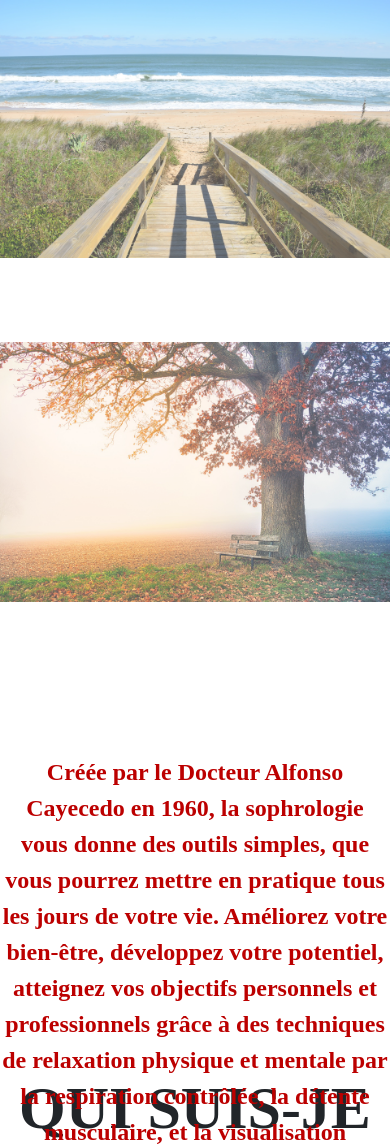
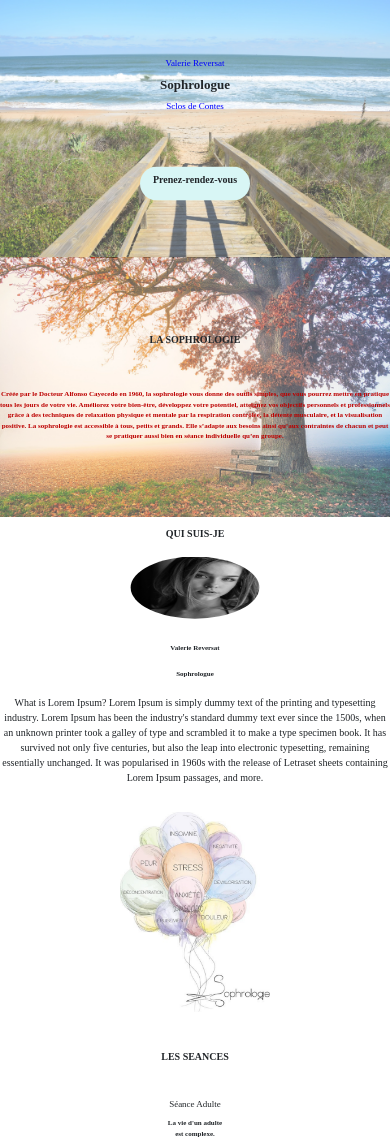
Before and after one commit to Ced06440/Sophologie-Reversat, a PHP site: page / in a window 390 px wide; the page is wider, and only the part inside the window is pictured. Shown: the top 1148 px of that part. Run offline with PHP 8.4, Linux system fonts and the light colour scheme; grey boxes are pictures that could not be loaded.

Commit message:
mise a jour css mobil

```diff
--- a/Index.html
+++ b/Index.html
@@ -58,35 +58,35 @@
                         <p>Sophrologue</p>
                     </div>
                 </div>
-                <div class="col-xl-4 mt-5 bio-text">
-                        <p class="text-center text-break fs-4 mt-4 fw-light">
+                <div class="col-xl-4 mt-5">
+                        <p class="text-center text-break fs-xl-4 mt-xl-4 fw-light bio-text">
                             What is Lorem Ipsum?
                             Lorem Ipsum is simply dummy text of the printing and typesetting industry.
                             Lorem Ipsum has been the industry's standard dummy text ever since the 1500s, when an unknown printer took a galley of type and scrambled it to make a type specimen book.
                             It has survived not only five centuries, but also the leap into electronic typesetting, remaining essentially unchanged.
-                            It was popularised in the 1960s with the release of Letraset sheets containing Lorem Ipsum passages, and more.
+                            It was popularised in 1960s with the release of Letraset sheets containing Lorem Ipsum passages, and more.
                         </p>
                 </div>
                 <div class="col-xl-4">
-                    <img src="assets/images/Ballon.png" alt="">
+                    <img class="img-ballon" src="assets/images/Ballon.png" alt="">
                 </div>
             </div>
         </main>
     </section>
 
-    <section class="seance mt-5 container" id="seance">
+    <section class="seance mt-xl-5 container" id="seance">
         <main>
             <h2>LES SEANCES</h2>
-            <div class="row justify-content-between mt-5">
+            <div class="row justify-content-between mt-xl-5 seance-cont">
                 <div class="col-xl-4">
-                    <h3 class="mt-4">Séance Adulte</h3>
+                    <h3 class="mt-xl-4">Séance Adulte</h3>
                     <p>La vie d'un adulte<br> est complexe.</p>
                     <div>
                         <figure class="c4-izmir c4-border-bottom-left c4-image-rotate-right c4-gradient-bottom-right" tabindex="0" style="--primary-color: #f12711; --secondary-color: #f5af19; --image-opacity: .1;">
                             <img src="assets/images/seance-adulte.jpg" alt="Sample Image" style="width:500px; height:350px">
                             <figcaption class="c4-layout-bottom-left">
                                 <div class="c4-reveal-right c4-delay-100 text-center">
-                                    <p> Les environnements sont nombreux : personnel, familial, professionnel, social…
+                                    <p class="seance-content"> Les environnements sont nombreux : personnel, familial, professionnel, social…
                                         Un adulte vit plusieurs vies en une et bien souvent s’oublie dans ce tourbillon.
                                         Il manque de prendre des pauses salvatrices pour son équilibre et son énergie.
                                         Le stress alors engendré peut perdurer, ne pas connaître de répit et mener parfois jusqu’à la rupture.
@@ -105,7 +105,7 @@
                             <img src="assets/images/seance-enfant.jpg" alt="Sample Image" style="width:500px; height:350px">
                             <figcaption class="c4-layout-bottom-left">
                                 <div class="c4-reveal-right c4-delay-100 text-center">
-                                    <p>C’est aussi le temps de l’école, de l’apprentissage et de la sociabilisation.
+                                    <p class="seance-content">C’est aussi le temps de l’école, de l’apprentissage et de la sociabilisation.
                                         C’est encore le temps des contes, où le langage prend une grande importance et où il se développe chaque jour.
                                         Pour « bien grandir », l’enfant a besoin de prendre confiance en lui et en ses capacités.
                                         Pour « bien grandir », l’enfant a aussi besoin de moments de calme et d’un sommeil réparateur.
@@ -124,7 +124,7 @@
                             <img src="assets/images/seance-groupe.png" alt="Sample Image" style="width:500px; height:350px">
                             <figcaption class="c4-layout-bottom-left">
                                 <div class="c4-reveal-right c4-delay-100 text-center">
-                                    <p> Une équipe soudée va tirer profit des différences de chacun.
+                                    <p class="seance-content"> Une équipe soudée va tirer profit des différences de chacun.
                                         Les petits défauts des uns vont nourrir la motivation des autres, et laisser ronronner le moteur de la créativité, de la performance et de la compétitivité.
                                         En revanche, une équipe qui peine à laisser sa place à chacun de ses membres va souffrir jusque dans ses résultats de larges pertes : C’est la porte ouverte à tous les blocages.
                                     </p>
@@ -154,7 +154,7 @@
     </section>
 
     <footer>
-        <div class="row text-center mt-5">
+        <div class="row text-center mt-4">
             <p>Site réalisé par <a href="https://ced06440.github.io/CV/#contact">AGEEK.fr</a></p>
         </div>
     </footer>
--- a/style-mobile.css
+++ b/style-mobile.css
@@ -6,4 +6,112 @@
     .photo{
         width : 100%;
     }
+
+
+.background-img{
+    opacity: 70%;
+    width: 100%;
+    height: 100%;
 }
+h1{
+    font-size: 13px;
+    font-weight: 900;
+}
+h2{
+    font-size:10px;
+    font-weight:bold;
+}
+h3{
+    font-size: 9px;
+    font-weight: 500;
+}
+
+img{
+    width: 100%;
+    height:100%;
+}
+p{
+    font-size: 7px;
+}
+
+/* START HEADER*/
+
+.header-content{
+    position: relative;
+    transform: translate(0,-140%);
+}
+.btn-color{
+    background-color: #D8F6F5;
+    border-radius: 50px;
+}
+.btn-color:hover{
+    background-color: yellow;
+    color: black;
+}
+
+/*END HEADER*/
+
+/*START SECTION SOPHROLOGIE*/
+.sophro{
+    left: 0;
+    right: 0;
+    margin-top: -37%;
+}
+.sophrologie{
+    transform: translate(0,-30%);
+    text-align: center;
+}
+.sophrologie h2{
+    margin-top: -40%;
+}
+.sophro-content{
+    transform: translate(0,50%);
+    font-size: 6px;
+    color: #BC0000;
+}
+/*END SECTION SOPHROLOGIE*/
+
+
+/* START SECTION QUI SUIS JE*/
+.quiSuisJe{
+    margin-top: 20%;
+    text-align: center;
+}
+.photo{
+    clip-path:ellipse(33% 50%);
+    width: 50%;
+    height: 30%;
+}
+.bio-content{
+    margin-top: -10%;
+}
+.bio-text{
+    font-size: 10px;
+    margin-top: -30%;
+}
+.img-ballon{
+    width: 150px;
+}
+
+/*END SECTION QUI SUIS JE*/
+
+/*START SECTION SEANCE*/
+.seance{
+    text-align: center;
+    margin-top: 10%;
+}
+.seance-cont{
+    margin-top: 10%;
+}
+.seance-content{
+    font-size: 14px;
+}
+/*END SECTION SEANCE*/
+
+/* START CONTACT*/
+.contact{
+    text-align: center;
+    margin-top: -20px;
+}
+/* END CONTACT*/
+}
--- a/style.css
+++ b/style.css
@@ -4,10 +4,9 @@ body{
 }
 
 .background-img{
-    left: 0;
-    right: 0;
     opacity: 70%;
     width: 100%;
+    height: 100%;
 }
 h1{
     font-size: 80px;
@@ -20,6 +19,11 @@ h2{
 h3{
     font-size: 50px;
     font-weight: 500;
+}
+
+img{
+    width: 100%;
+    height:100%;
 }
 
 /* START HEADER*/
@@ -53,10 +57,10 @@ h3{
 .sophro{
     left: 0;
     right: 0;
-    margin-top: -370px;
+    margin-top: -20%;
 }
 .sophrologie{
-    transform: translate(0,-1200px);
+    transform: translate(0,-350%);
     text-align: center;
 }
 .sophrologie h2{
@@ -72,12 +76,13 @@ h3{
 
 /* START SECTION QUI SUIS JE*/
 .quiSuisJe{
-    margin-top: -380px;
+    margin-top: -20%;
     text-align: center;
 }
 .photo{
     clip-path:ellipse(33% 50%);
-    width: 300px;
+    width: 80%;
+    height: 40%;
 }
 .bio-content{
     margin-top: 30px;
```
